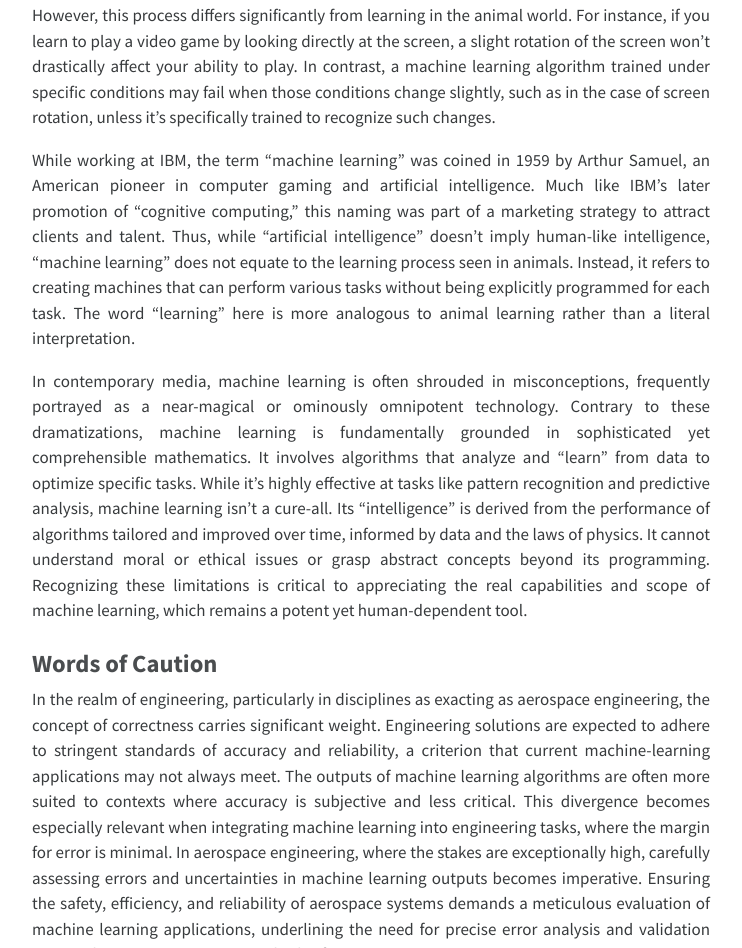
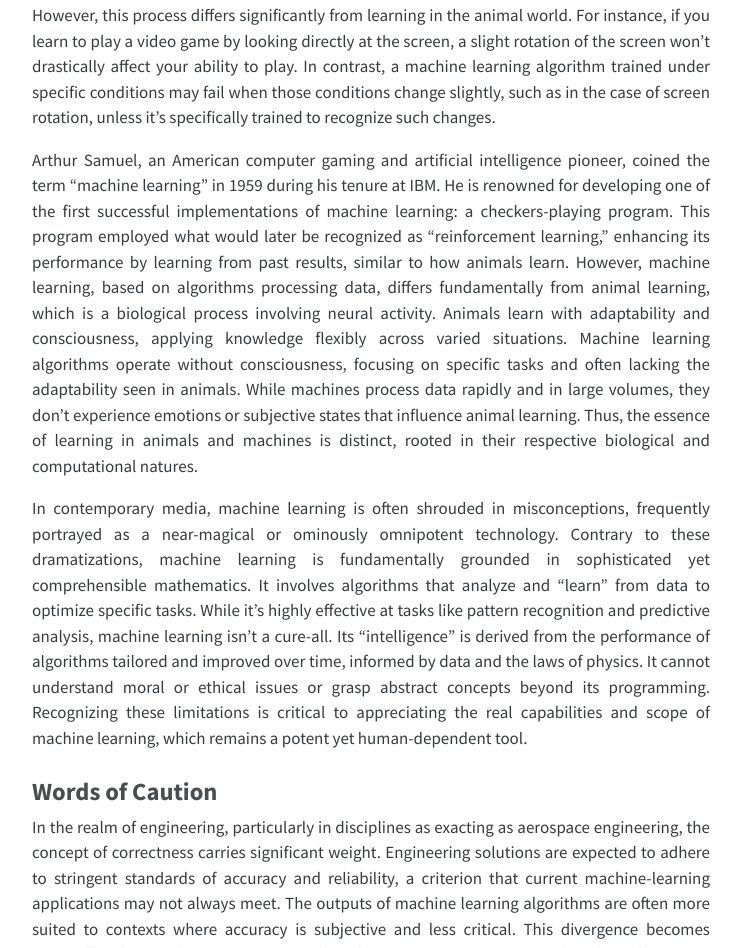
Before and after one commit to tlew1010/AMLAS, a plain HTML site: page docs/index.html in a window 1280 px wide. Shown: the part 3008-3956 px from the top of the page, without its empty margins (269-1011 px from the left). Drawn offline with Linux system fonts and the light colour scheme.

Commit message:
updated preface

```diff
--- a/docs/index.html
+++ b/docs/index.html
@@ -325,7 +325,7 @@ ul.task-list li input[type="checkbox"] {
 <h3 class="anchored" data-anchor-id="what-machine-learning-is-not">What Machine Learning Is Not</h3>
 <p>It is essential to clarify a common misconception: machines don’t actually learn in the way we traditionally understand learning. What we call a “learning machine” is a system that discovers a mathematical formula. When applied to a set of inputs known as “training data,” this formula yields the expected outputs. Furthermore, it can produce accurate outputs for various inputs, provided these inputs share a statistical distribution similar to the training data.</p>
 <p>However, this process differs significantly from learning in the animal world. For instance, if you learn to play a video game by looking directly at the screen, a slight rotation of the screen won’t drastically affect your ability to play. In contrast, a machine learning algorithm trained under specific conditions may fail when those conditions change slightly, such as in the case of screen rotation, unless it’s specifically trained to recognize such changes.</p>
-<p>While working at IBM, the term “machine learning” was coined in 1959 by Arthur Samuel, an American pioneer in computer gaming and artificial intelligence. Much like IBM’s later promotion of “cognitive computing,” this naming was part of a marketing strategy to attract clients and talent. Thus, while “artificial intelligence” doesn’t imply human-like intelligence, “machine learning” does not equate to the learning process seen in animals. Instead, it refers to creating machines that can perform various tasks without being explicitly programmed for each task. The word “learning” here is more analogous to animal learning rather than a literal interpretation.</p>
+<p>Arthur Samuel, an American computer gaming and artificial intelligence pioneer, coined the term “machine learning” in 1959 during his tenure at IBM. He is renowned for developing one of the first successful implementations of machine learning: a checkers-playing program. This program employed what would later be recognized as “reinforcement learning,” enhancing its performance by learning from past results, similar to how animals learn. However, machine learning, based on algorithms processing data, differs fundamentally from animal learning, which is a biological process involving neural activity. Animals learn with adaptability and consciousness, applying knowledge flexibly across varied situations. Machine learning algorithms operate without consciousness, focusing on specific tasks and often lacking the adaptability seen in animals. While machines process data rapidly and in large volumes, they don’t experience emotions or subjective states that influence animal learning. Thus, the essence of learning in animals and machines is distinct, rooted in their respective biological and computational natures.</p>
 <p>In contemporary media, machine learning is often shrouded in misconceptions, frequently portrayed as a near-magical or ominously omnipotent technology. Contrary to these dramatizations, machine learning is fundamentally grounded in sophisticated yet comprehensible mathematics. It involves algorithms that analyze and “learn” from data to optimize specific tasks. While it’s highly effective at tasks like pattern recognition and predictive analysis, machine learning isn’t a cure-all. Its “intelligence” is derived from the performance of algorithms tailored and improved over time, informed by data and the laws of physics. It cannot understand moral or ethical issues or grasp abstract concepts beyond its programming. Recognizing these limitations is critical to appreciating the real capabilities and scope of machine learning, which remains a potent yet human-dependent tool.</p>
 </section>
 <section id="words-of-caution" class="level3">
```
